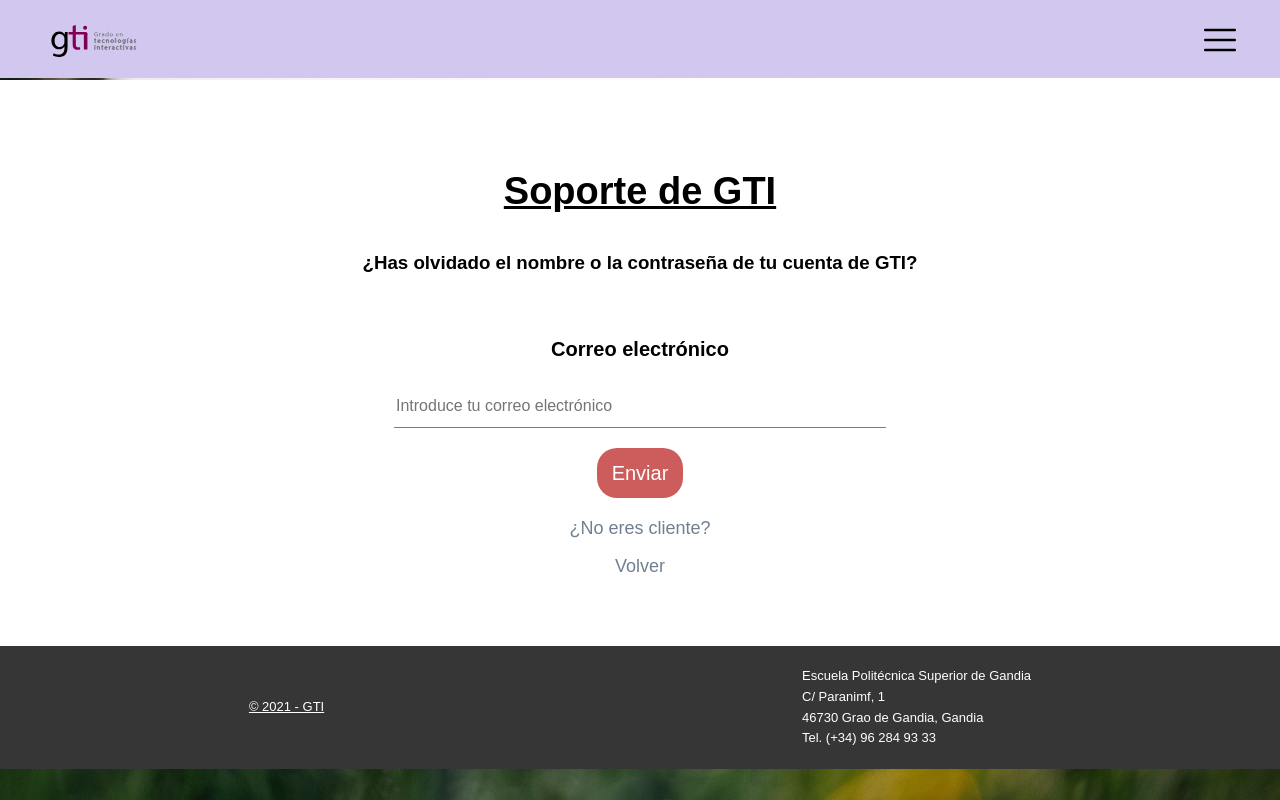
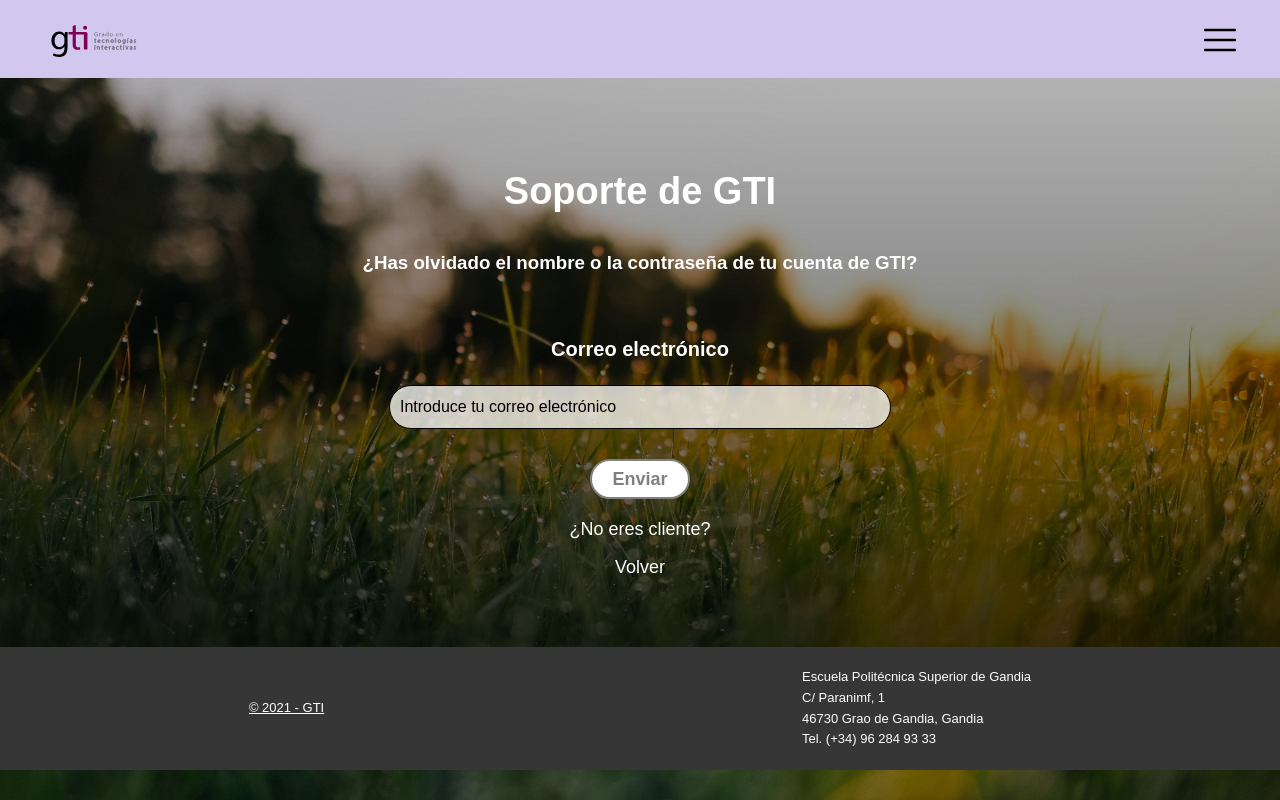
Before and after one commit to Sazzmubd/Proyecto-WEB, a PHP site: the page made by src/olvidaContraseña.html in a window 1280 px wide. Run offline with PHP 8.4, Linux system fonts and the light colour scheme.

Commit message:
modify olvida tu contraseña

```diff
--- a/src/app/css/formularios-style.css
+++ b/src/app/css/formularios-style.css
@@ -17,7 +17,7 @@ body {
 }
 
 .fondo-pantalla-olv{
-    background: url("../ImagenesProyecto/campo2.jpg");
+    background: linear-gradient(rgba(0,0,0,0.25),rgba(0,0,0,0.75)), url("../ImagenesProyecto/campo2.jpg");
     max-height: 100%;
     background-size: cover;
 }
--- a/src/app/css/olvidaContraseña-style.css
+++ b/src/app/css/olvidaContraseña-style.css
@@ -16,7 +16,7 @@
     margin-top: 5em;
     width: 100%;
     max-width: 100%;
-    background-color: white;
+
     color: black;
     box-sizing: border-box;
     padding: 70px 30px;
@@ -33,6 +33,7 @@
 }
 .links :hover{
     text-decoration: underline;
+    color: white;
 }
 .login-box h2 {
     margin: 0;
@@ -40,11 +41,13 @@
     padding: 0 0 26px;
     text-align: center;
     font-size: 22px;
+    color: white;
 }
 
 .login-box h3 {
     text-align: center;
     margin: -5px 0 40px 0;
+    color: white;
 }
 
 .login-box label{
@@ -52,49 +55,43 @@
     padding: 3vh;/*quitar espaciados*/
     font-weight: bold;
     display: block;
+    color: white;
 }
 .login-box input{
     width: 100%;/*que se vea toda la linea ocupada*/
     margin-bottom: 20px;
 }
-.login-box input[type="text"],
-.login-box input[type="password"]{
 
-    border: none;
-    border-bottom: 1px solid indianred;
-    background:  transparent;/*hacer la casilla transparente*/
-    outline: none;
-    font-family: Arial;
-    height: 40px;
-    color: black;
-    font-size: 16px;
-
-}
 
 .login-box input[type="submit"]{
-    border: none;
+    margin-top: 10px;
+    border: 2px solid grey;
     outline: none;
-    width: 100%;
-    height: 50px;
-    background:  indianred;/*hacer la casilla transparente*/
-    color: white;
-    font-size: 20px;
-    font-family: "Arial";
+    height: 40px;
+    background: white;
+    color: grey;
+    font-size: 18px;
     border-radius: 20px;
+    cursor: pointer;
+    font-weight: bold;
 }
 .login-box input[type="text"],
 .login-box input[type="password"]{
 
-    border: none;
-    border-bottom: 1px solid indianred;
-    background:  transparent;/*hacer la casilla transparente*/
+    border: 1px solid black;
+    border-radius: 30px;
+    background: rgba(255, 255, 255, 0.75);
     outline: none;
     height: 40px;
     color: black;
     font-size: 16px;
+    padding-left: 10px;
+
 
 }
-
+::placeholder{
+    color: black;
+}
 .login-box input :hover{
     border: none;
     outline: none;
@@ -109,10 +106,10 @@
     text-decoration: none;
     font-size: 17px;
     line-height: 20px;
-    color: slategray;
+    color: white;
 }
 .login-box a:hover {
-    color: black;
+    color: white;
     text-decoration: underline;
 }
 
@@ -130,7 +127,7 @@
         margin-top: 5em;
         width: 100%;
         max-width: 100%;
-        background-color: white;
+
         color: black;
         height: 100%;
         box-sizing: border-box;
@@ -151,20 +148,21 @@
     }
     .fondo-pantalla-olv h2{
         font-size: 26px;
-        text-decoration: underline;
+
     }
-    .login-box input[type="submit"]{
+    /*.login-box input[type="submit"]{
         height: 35px;
-        background:  indianred;/*hacer la casilla transparente*/
-        color: white;
+        background:  indianred;*//*hacer la casilla transparente*/
+        /*color: white;
         font-size: 17px;
         font-family: "Arial";
         border-radius: 20px;
-    }
+    }*/
 }
 @media only screen and (min-width: 800px) {
 
-    .login-box input {
+    .login-box input[type="text"],
+    .login-box input[type="password"] {
         align-items: center;
         justify-content: center;
         width: 40%;
@@ -173,7 +171,7 @@
 
     .fondo-pantalla-olv h2 {
         font-size: 38px;
-        text-decoration: underline;
+
     }
 
     .links text {
@@ -195,7 +193,7 @@
         display: flex;
         justify-content: center;
         align-items: center;
-        width: 7%;
+
     }
 
     .login-box label {
```
